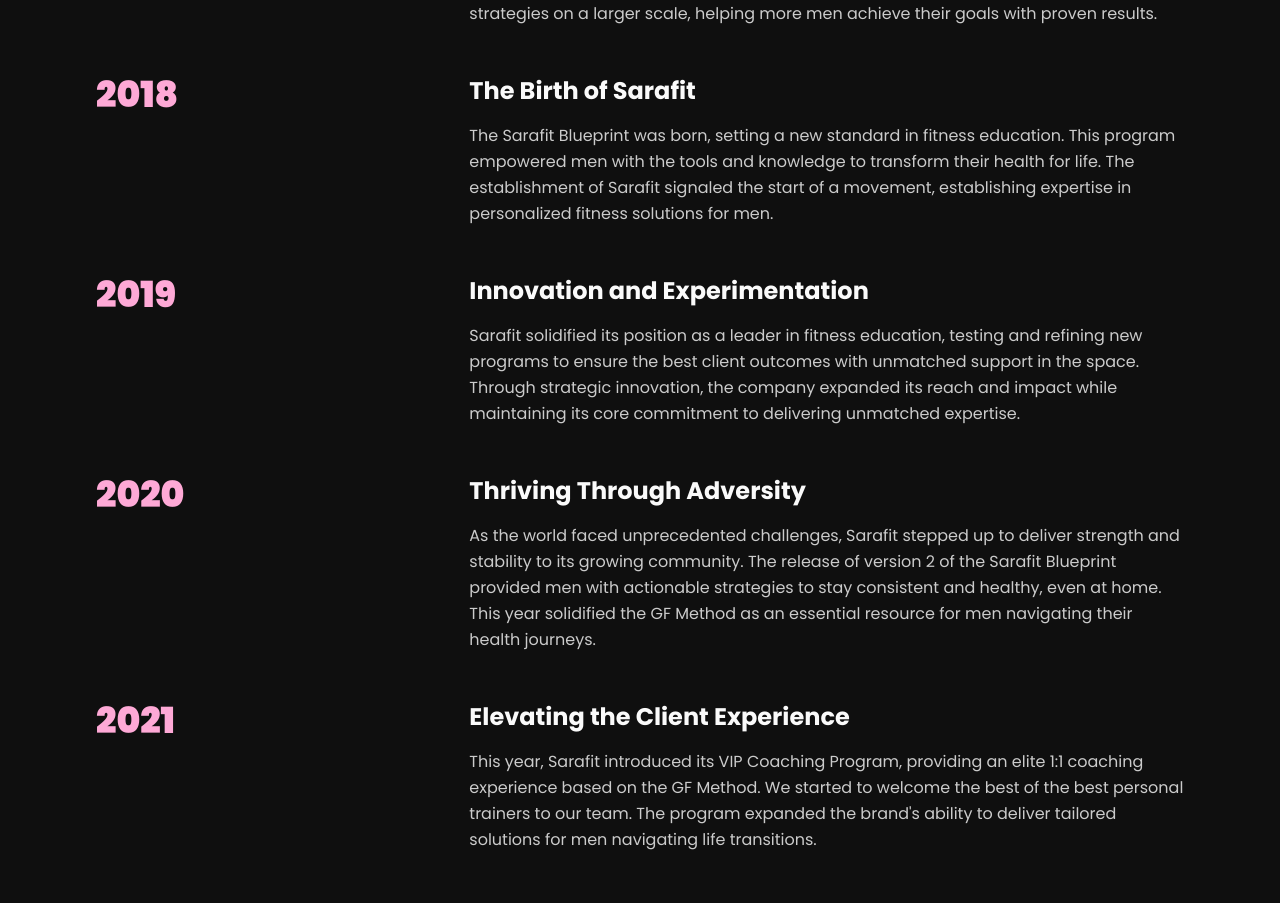
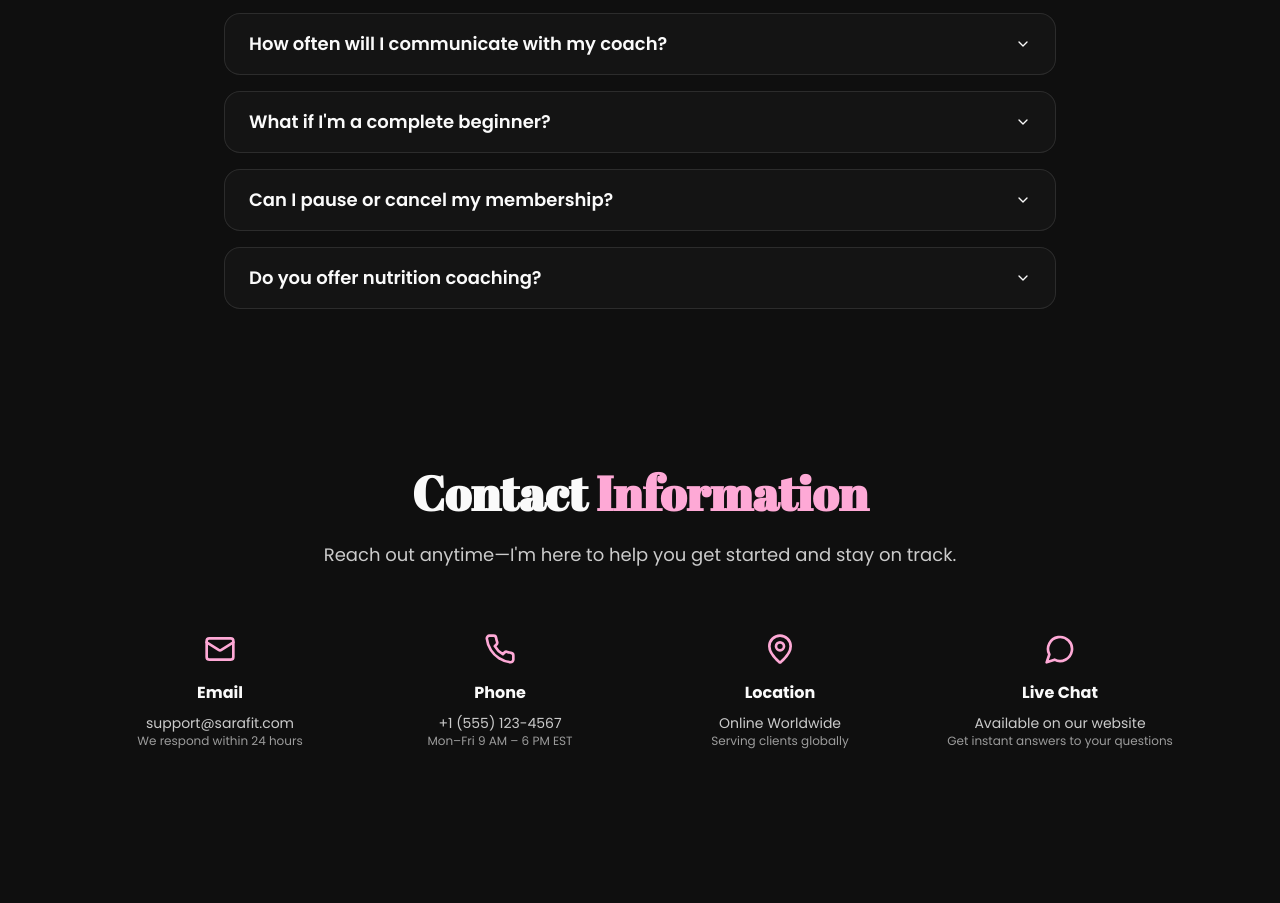
Before and after one commit to gummi-coder/sarafit-website, a React (Vite) app: page /about in a window 1280 px wide. Shown: the part 1881-2784 px from the top of the page. Built offline with nearby package versions, Linux system fonts and the light colour scheme; the HTML template or start-up script is replaced by a standard one.

Commit message:
Add glow treatment and update nav label

```diff
--- a/src/components/Navigation.tsx
+++ b/src/components/Navigation.tsx
@@ -13,7 +13,7 @@ const Navigation = () => {
   const [isMenuOpen, setIsMenuOpen] = useState(false);
 
   const navLinks = [
-    { name: "How it Works", href: "/how-it-works" },
+    { name: "Hvernig þjálfun virkar", href: "/how-it-works" },
     { name: "Um mig", href: "/about" },
     { name: "Fjarþjálfun", href: "/pricing" },
   ];
--- a/src/index.css
+++ b/src/index.css
@@ -42,6 +42,36 @@ All colors MUST be HSL.
   }
 }
 
+@layer utilities {
+  .page-glow {
+    position: relative;
+    overflow: hidden;
+  }
+
+  .page-glow::before,
+  .page-glow::after {
+    content: "";
+    position: absolute;
+    pointer-events: none;
+    width: 700px;
+    height: 700px;
+    background: radial-gradient(circle, hsla(var(--primary)/0.22) 0%, transparent 60%);
+    filter: blur(100px);
+    border-radius: 9999px;
+    opacity: 0.7;
+  }
+
+  .page-glow::before {
+    top: -250px;
+    left: -250px;
+  }
+
+  .page-glow::after {
+    bottom: -250px;
+    right: -250px;
+  }
+}
+
 @layer base {
   * {
     @apply border-border;
--- a/src/pages/About.tsx
+++ b/src/pages/About.tsx
@@ -1,7 +1,7 @@
 import Navigation from "@/components/Navigation";
 import Footer from "@/components/Footer";
 import { Button } from "@/components/ui/button";
-import { Users, Target, Award, TrendingUp } from "lucide-react";
+import { Users, Target, Award, TrendingUp, Mail, Phone, MapPin, MessageCircle } from "lucide-react";
 import { Accordion, AccordionContent, AccordionItem, AccordionTrigger } from "@/components/ui/accordion";
 
 const About = () => {
@@ -95,7 +95,7 @@ const About = () => {
   ];
 
   return (
-    <div className="min-h-screen bg-background">
+    <div className="min-h-screen bg-background page-glow">
       <Navigation />
 
       {/* Hero Section */}
@@ -133,7 +133,7 @@ const About = () => {
       </section>
 
       {/* Mission Section */}
-      <section className="py-20 px-4 bg-gradient-to-br from-primary/10 to-primary/5">
+      <section className="py-20 px-4">
         <div className="container mx-auto max-w-6xl">
           <div className="grid lg:grid-cols-2 gap-16 items-center">
             <div>
@@ -164,36 +164,8 @@ const About = () => {
         </div>
       </section>
 
-      {/* Timeline Section */}
+      {/* FAQ Section */}
       <section className="py-20 px-4">
-        <div className="container mx-auto max-w-6xl">
-          <div className="text-center mb-16">
-            <h2 className="text-3xl md:text-5xl font-black mb-6 font-display">
-              <span className="text-foreground">Our Story</span>
-            </h2>
-            <p className="text-lg text-foreground/80 max-w-4xl mx-auto">
-              A journey of transformation, innovation, and helping men achieve their best selves.
-            </p>
-          </div>
-
-          <div className="space-y-12">
-            {timeline.map((item, index) => (
-              <div key={index} className="grid lg:grid-cols-3 gap-8 items-start">
-                <div className="lg:col-span-1">
-                  <div className="text-4xl font-black text-primary mb-2">{item.year}</div>
-                </div>
-                <div className="lg:col-span-2">
-                  <h3 className="text-2xl font-bold mb-4 text-foreground">{item.title}</h3>
-                  <p className="text-foreground/80 leading-relaxed">{item.description}</p>
-                </div>
-              </div>
-            ))}
-          </div>
-        </div>
-      </section>
-
-      {/* FAQ Section */}
-      <section className="py-20 px-4 bg-gradient-to-br from-primary/10 to-primary/5">
         <div className="container mx-auto max-w-4xl">
           <div className="text-center mb-16">
             <h2 className="text-3xl md:text-5xl font-black mb-6 font-display">
@@ -220,48 +192,61 @@ const About = () => {
         </div>
       </section>
 
-      {/* What's Included Section */}
+      {/* Contact Information Section */}
       <section className="py-20 px-4">
         <div className="container mx-auto max-w-6xl">
           <div className="text-center mb-16">
             <h2 className="text-3xl md:text-5xl font-black mb-6 font-display">
-              <span className="text-foreground">What's Included</span>{" "}
-              <span className="text-primary">in Every Plan</span>
+              <span className="text-foreground">Contact</span>{" "}
+              <span className="text-primary">Information</span>
             </h2>
             <p className="text-lg text-foreground/80">
-              This builds perceived value before people judge the price.
+              Reach out anytime—I'm here to help you get started and stay on track.
             </p>
           </div>
 
-          <div className="bg-card/30 backdrop-blur-sm border border-white/10 rounded-2xl p-10 max-w-3xl mx-auto">
-            <ul className="space-y-4 text-foreground/90 text-lg">
-              <li className="flex items-start gap-3">
-                <div className="w-2 h-2 bg-primary rounded-full mt-2 flex-shrink-0" />
-                <span>Training plan tailored to your goal</span>
-              </li>
-              <li className="flex items-start gap-3">
-                <div className="w-2 h-2 bg-primary rounded-full mt-2 flex-shrink-0" />
-                <span>Meal plan or macro guidance</span>
-              </li>
-              <li className="flex items-start gap-3">
-                <div className="w-2 h-2 bg-primary rounded-full mt-2 flex-shrink-0" />
-                <span>App access with exercise demos</span>
-              </li>
-              <li className="flex items-start gap-3">
-                <div className="w-2 h-2 bg-primary rounded-full mt-2 flex-shrink-0" />
-                <span>Accountability check-ins</span>
-              </li>
-              <li className="flex items-start gap-3">
-                <div className="w-2 h-2 bg-primary rounded-full mt-2 flex-shrink-0" />
-                <span>Progress tracking &amp; habit system</span>
-              </li>
-            </ul>
+          <div className="grid md:grid-cols-2 lg:grid-cols-4 gap-8">
+            <div className="text-center">
+              <div className="text-primary mb-4 flex justify-center">
+                <Mail className="w-8 h-8" />
+              </div>
+              <h3 className="font-bold text-foreground mb-2">Email</h3>
+              <p className="text-foreground/80 text-sm">support@sarafit.com</p>
+              <p className="text-foreground/60 text-xs">We respond within 24 hours</p>
+            </div>
+
+            <div className="text-center">
+              <div className="text-primary mb-4 flex justify-center">
+                <Phone className="w-8 h-8" />
+              </div>
+              <h3 className="font-bold text-foreground mb-2">Phone</h3>
+              <p className="text-foreground/80 text-sm">+1 (555) 123-4567</p>
+              <p className="text-foreground/60 text-xs">Mon–Fri 9 AM – 6 PM EST</p>
+            </div>
+
+            <div className="text-center">
+              <div className="text-primary mb-4 flex justify-center">
+                <MapPin className="w-8 h-8" />
+              </div>
+              <h3 className="font-bold text-foreground mb-2">Location</h3>
+              <p className="text-foreground/80 text-sm">Online Worldwide</p>
+              <p className="text-foreground/60 text-xs">Serving clients globally</p>
+            </div>
+
+            <div className="text-center">
+              <div className="text-primary mb-4 flex justify-center">
+                <MessageCircle className="w-8 h-8" />
+              </div>
+              <h3 className="font-bold text-foreground mb-2">Live Chat</h3>
+              <p className="text-foreground/80 text-sm">Available on our website</p>
+              <p className="text-foreground/60 text-xs">Get instant answers to your questions</p>
+            </div>
           </div>
         </div>
       </section>
 
       {/* CTA Section */}
-      <section className="py-20 px-4 bg-gradient-to-br from-primary/10 to-primary/5">
+      <section className="py-20 px-4">
         <div className="container mx-auto max-w-4xl text-center">
           <h2 className="text-3xl md:text-5xl font-black mb-8 font-display">
             <span className="text-foreground">Ready to Start Your</span>{" "}
--- a/src/pages/HowItWorks.tsx
+++ b/src/pages/HowItWorks.tsx
@@ -91,7 +91,7 @@ const HowItWorks = () => {
   ];
 
   return (
-    <div className="min-h-screen bg-background">
+    <div className="min-h-screen bg-background page-glow">
       <Navigation />
 
       {/* Hero Section */}
--- a/src/pages/Pricing.tsx
+++ b/src/pages/Pricing.tsx
@@ -27,7 +27,7 @@ const Pricing = () => {
   ];
 
   return (
-    <div className="min-h-screen bg-background">
+    <div className="min-h-screen bg-background page-glow">
       <Navigation />
 
       {/* 1️⃣ Hero Section */}
```
